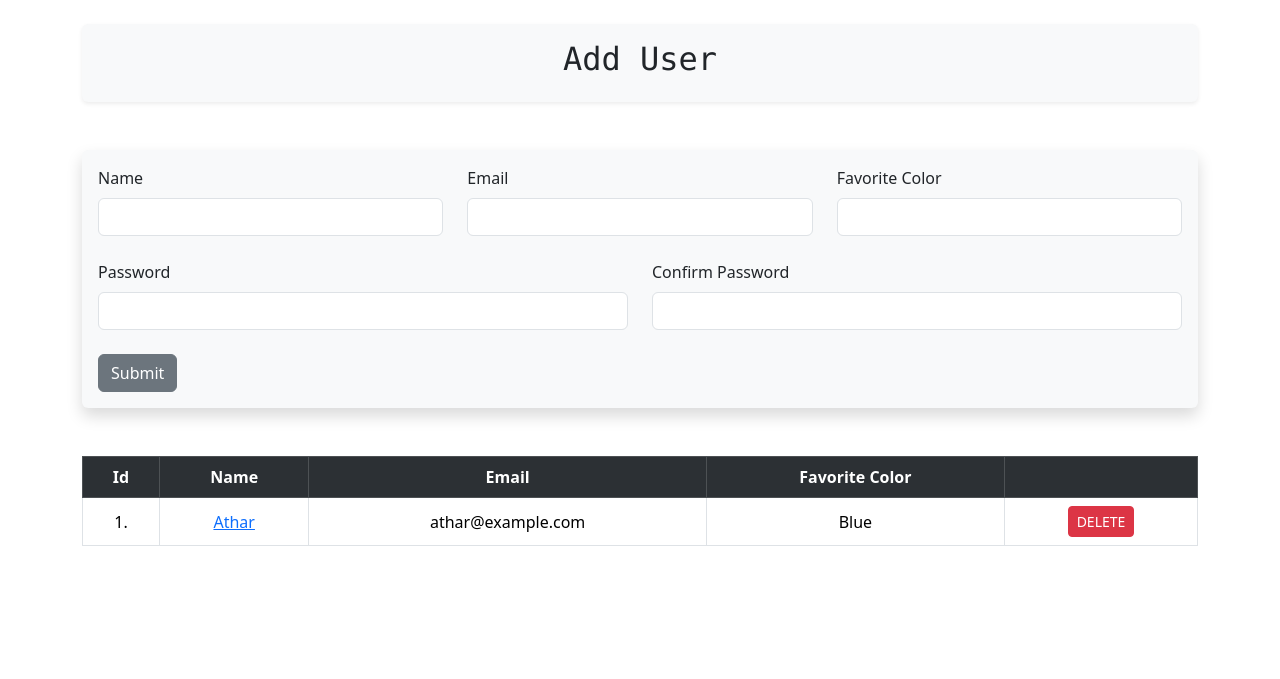
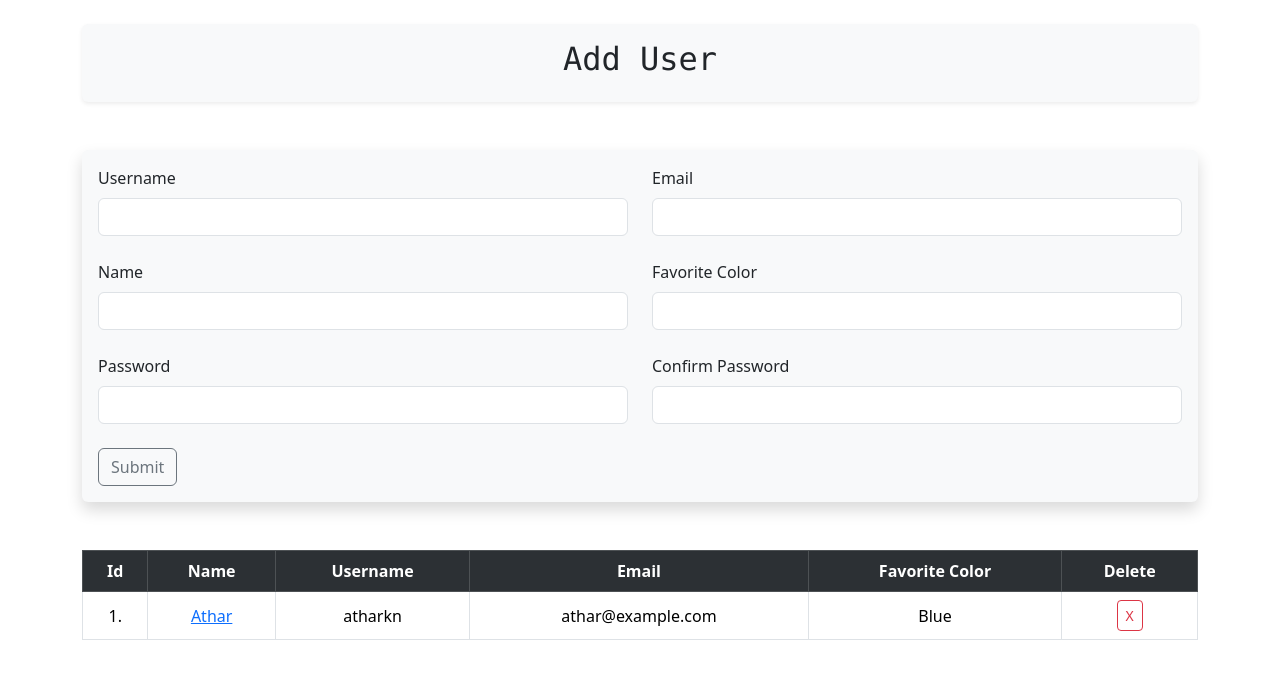
Before and after one commit to atharkn7/flasker, a Flask app: page /user/add in a window 1280 px wide. Shown: the part 56-735 px from the top of the page. Run offline with Flask 3, Linux system fonts and the light colour scheme; data comes from the database, SQL or seed files in the repository; both versions use the stored data as it was after the commit.

Commit message:
Added Username to Users db

```diff
--- a/app.py
+++ b/app.py
@@ -1,5 +1,6 @@
 from datetime import datetime
 from flask import Flask, render_template, flash, redirect, url_for, request
+from flask_login import UserMixin, login_user, LoginManager, login_required, logout_user, current_user
 from flask_migrate import Migrate
 from flask_sqlalchemy import SQLAlchemy
 from flask_wtf import FlaskForm
@@ -9,6 +10,7 @@ from wtforms.validators import DataRequired, Length, EqualTo
 from werkzeug.security import generate_password_hash, check_password_hash
 
 
+""" CONFIG """
 # Initializing the app
 app = Flask(__name__)
 # App Configurations
@@ -19,10 +21,13 @@ app.config['SQLALCHEMY_DATABASE_URI'] = 'sqlite:///users.db' # Database
 db = SQLAlchemy(app)
 migrate = Migrate(app, db)
 
+# Flask Logic Configuration
+
 """ MODELS """
 # Users Model
-class Users(db.Model):
+class Users(db.Model, UserMixin):
     id = db.Column(db.Integer, primary_key=True)
+    username = db.Column(db.String(20), nullable=False, unique=True)
     name = db.Column(db.String(200), nullable=False)
     email = db.Column(db.String(120), nullable=False, unique=True)
     fav_color = db.Column(db.String(120))
@@ -66,6 +71,7 @@ class Posts(db.Model):
 class UserForm(FlaskForm):
     name = StringField('Name', validators=[DataRequired(), Length(max=200)])
     email = EmailField('Email', validators=[DataRequired(), Length(max=120)])
+    username = StringField('Username', validators=[DataRequired()])
     fav_color = StringField('Favorite Color', validators=[Length(max=120)])
     password = PasswordField('Password', validators=[Length(min=6, max=16), DataRequired(), EqualTo('password2', message='Passwords must match!')])
     password2 = PasswordField('Confirm Password', validators=[Length(min=6, max=16), DataRequired()])
@@ -145,6 +151,7 @@ def add_user():
             # Updating user with values from form
             user = Users(name=form.name.data,
                          email=form.email.data,
+                         username=form.username.data,
                          fav_color=form.fav_color.data,
                          password_hash=hashed_pw)
 
@@ -172,6 +179,7 @@ def update(id):
         # Updating from values from the template
         user_to_update.name = request.form["name"]
         user_to_update.email = request.form["email"]
+        user_to_update.username = request.form["username"]
         user_to_update.fav_color = request.form["fav_color"]
         try:
             db.session.commit()
--- a/requirements.txt
+++ b/requirements.txt
@@ -1,5 +1,6 @@
 flask
+flask_login
+Flask_Migrate
+flask-sqlalchemy
 flask-wtf
-flask-sqlalchemy
-Flask_Migrate
 sqlalchemy
--- a/templates/add.html
+++ b/templates/add.html
@@ -13,15 +13,22 @@
         {{ form.hidden_tag() }}
         <!-- Added visual rows with bootstrap -->
         <div class="row">
-            <div class="col-md-4">
+            <div class="col-md-6">
+                {{ form.username.label(class="form-label") }}
+                {{ form.username(class="form-control") }}
+            </div>
+            <div class="col-md-6">
+                {{ form.email.label(class="form-label") }}
+                {{ form.email(class="form-control") }}
+            </div>
+        </div>
+        <br>
+        <div class="row">
+            <div class="col-md-6">
                 {{ form.name.label(class="form-label") }}
                 {{ form.name(class="form-control") }}
             </div>
-            <div class="col-md-4">
-                {{ form.email.label(class="form-label") }}
-                {{ form.email(class="form-control") }}
-            </div>
-            <div class="col-md-4">
+            <div class="col-md-6">
                 {{ form.fav_color.label(class="form-label") }}
                 {{ form.fav_color(class="form-control") }}
             </div>
@@ -37,10 +44,8 @@
                 {{ form.password2(class="form-control") }}
             </div>
         </div>
-
         <br>
-        {{ form.submit(class="btn btn-secondary") }}
-
+        {{ form.submit(class="btn btn-outline-secondary") }}
     </form>
 </div>
 
@@ -61,17 +66,19 @@
     <tr class="table-dark">
         <th>Id</th>
         <th>Name</th>
+        <th>Username</th>
         <th>Email</th>
         <th>Favorite Color</th>
-        <th></th> <!-- TO BE REMOVED -->
+        <th>Delete</th> <!-- TO BE REMOVED -->
     </tr>
     {% for user in our_users %}
     <tr>
         <td>{{user.id}}.</td>
         <td> <a href="{{ url_for('update', id=user.id) }}">{{user.name}}</a></td>
+        <td>{{ user.username }}</td>
         <td>{{user.email}}</td>
         <td>{{user.fav_color}}</td>
-        <td><a href="{{ url_for('delete', id=user.id) }}" class="btn btn-danger btn-sm">DELETE</a></td>
+        <td><a href="{{ url_for('delete', id=user.id) }}" class="btn btn-outline-danger btn-sm">X</a></td>
     </tr>
     {% endfor %}
 </table>
```
Also changed, not shown: migrations/versions/f57595b63906_username_added.py (added, +34 -0 lines), templates/update.html (+25 -11 lines), instance/users.db.
